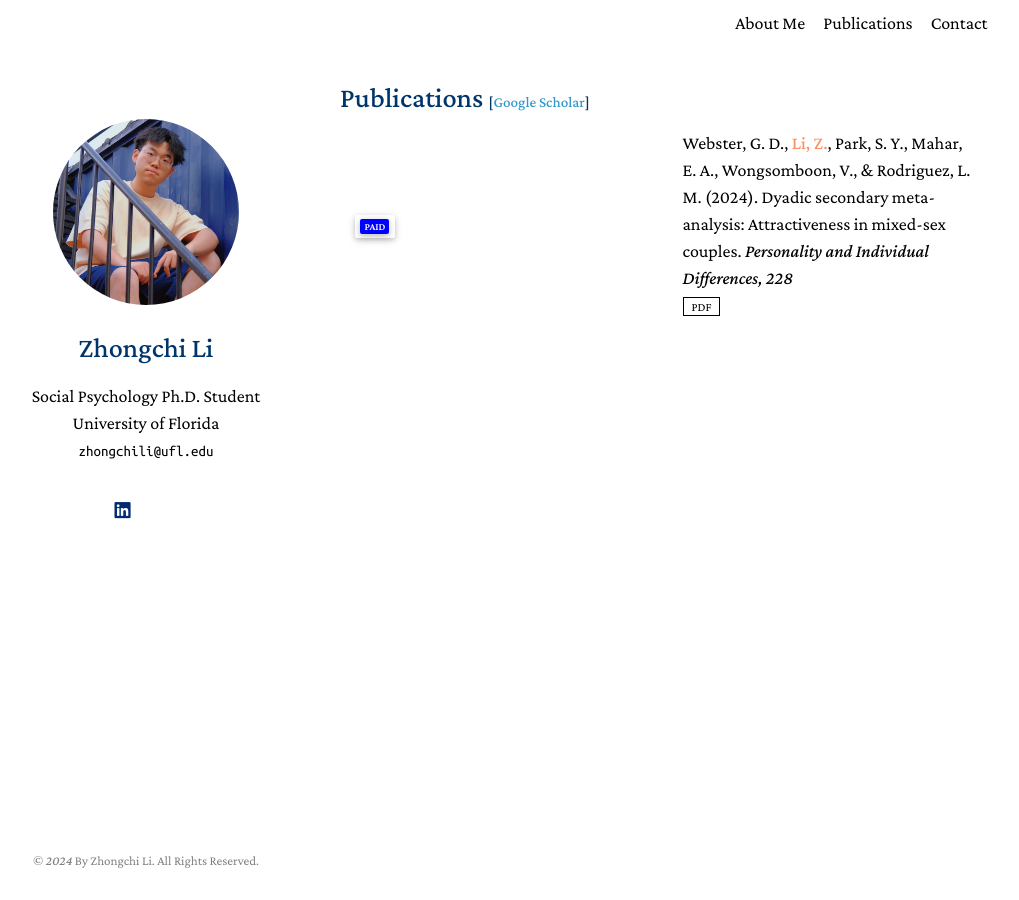
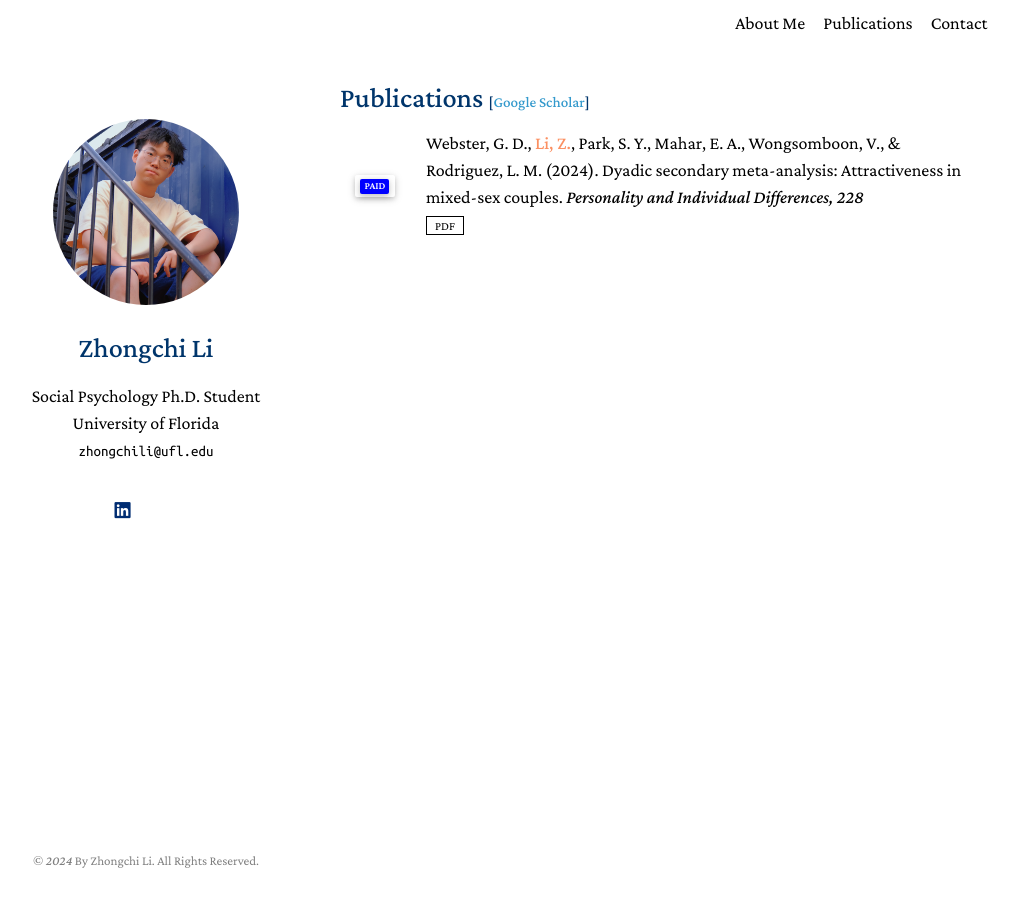
Before and after one commit to zhongchili52/zhongchili52.github.io, a Jekyll site: the page built from publicationspage.md, in a window 1280 px wide. Shown: the whole page, without its empty margins (130-1149 px from the left). Built offline with Jekyll 4.4.1, drawn with Linux system fonts in a browser that asks for light colours; nearby versions of some CDN libraries; library files that are not in the unit come from our copies; a style sheet for code colours, icons or effects is not loaded.

Commit message:
Update publications.md

```diff
--- a/_includes/publications.md
+++ b/_includes/publications.md
@@ -10,10 +10,10 @@
 
 <li>
 <div class="pub-row">
-  <div class="col-sm-9" style="position: relative;padding-right: 15px;padding-left: 15px;">
+  <div class="col-sm-3" style="position: relative;padding-right: 15px;padding-left: 15px;">
       <abbr class="badge">{{ link.conference_short }}</abbr>
   </div>
-  <div class="col-sm-9" style="position: relative;padding-right: 15px;padding-left: 20px;">
+  <div class="col-sm-9" style="position: relative;padding-right: 15px;padding-left: 16px;">
       <div class="title"><a href="{{ link.pdf }}">{{ link.title }}</a></div>
       <div class="author">{{ link.authors }}</div>
       <div class="periodical"><em>{{ link.conference }}</em>
```
